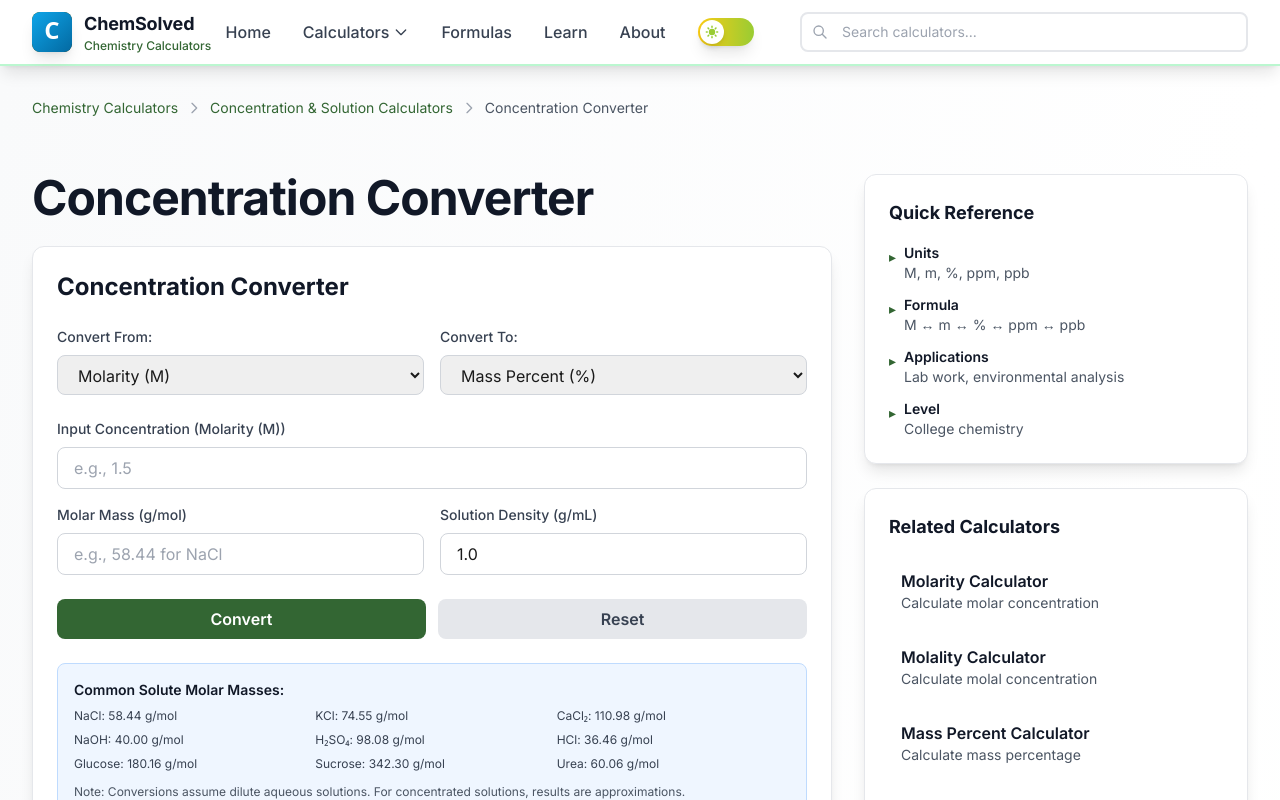
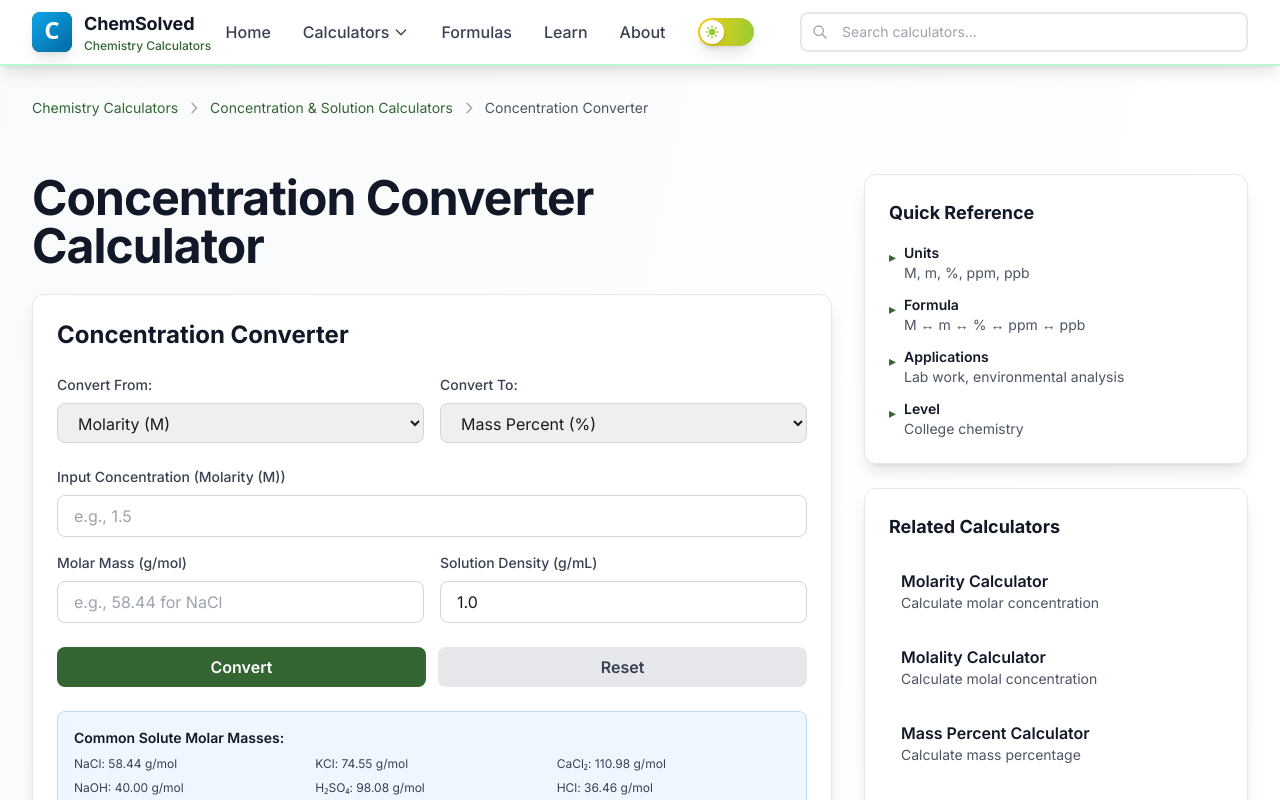
Before and after one commit to Zohaibmayo50/chemical-calculators, a Next.js app: page /concentration-and-solution-calculators/concentration-converter in a window 1280 px wide. Shown: the top 800 px of the page. Built offline with nearby package versions, Linux system fonts and the light colour scheme.

Commit message:
Fix duplicate H1 tags by making them unique: add 'Calculator' and 'Formula' distinctions

```diff
--- a/app/chemistry-formulas/concentration-converter-formula/page.tsx
+++ b/app/chemistry-formulas/concentration-converter-formula/page.tsx
@@ -30,7 +30,7 @@
 
         <section className="max-w-5xl mx-auto px-4 sm:px-6 lg:px-8 mb-16">
           <div className="bg-gradient-to-br from-blue-600 via-indigo-600 to-purple-600 rounded-3xl p-12 text-white shadow-2xl">
-            <h1 className="text-5xl font-bold mb-4 text-center">Concentration Converter</h1>
+            <h1 className="text-5xl font-bold mb-4 text-center">Concentration Converter Formula</h1>
             <p className="text-xl text-center text-green-100">
               Convert between molarity, molality, ppm, ppb, mass percent, and more
             </p>
--- a/app/chemistry-formulas/vsepr-theory-formula/page.tsx
+++ b/app/chemistry-formulas/vsepr-theory-formula/page.tsx
@@ -30,7 +30,7 @@
 
         <section className="max-w-5xl mx-auto px-4 sm:px-6 lg:px-8 mb-16">
           <div className="bg-gradient-to-br from-violet-600 via-purple-600 to-indigo-600 rounded-3xl p-12 text-white shadow-2xl">
-            <h1 className="text-5xl font-bold mb-4 text-center">VSEPR Theory</h1>
+            <h1 className="text-5xl font-bold mb-4 text-center">VSEPR Theory Formula</h1>
             <p className="text-xl text-center text-violet-100">
               Valence Shell Electron Pair Repulsion Theory
             </p>
--- a/app/concentration-and-solution-calculators/concentration-converter/page.tsx
+++ b/app/concentration-and-solution-calculators/concentration-converter/page.tsx
@@ -44,7 +44,7 @@
             <div className="lg:col-span-2">
               {/* H1 Title */}
               <h1 className="font-display text-4xl sm:text-5xl font-bold text-gray-900 dark:text-white mb-6 animate-fade-in-up">
-                Concentration Converter
+                Concentration Converter Calculator
               </h1>
 
               {/* Calculator Tool - FIRST ELEMENT */}
```
